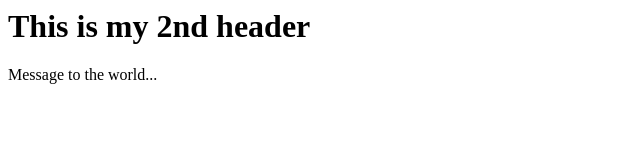
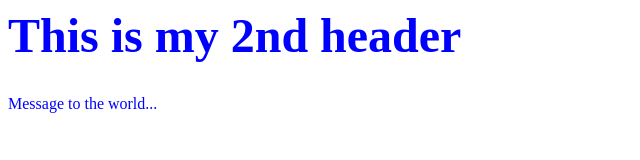
Before and after one commit to domcorleone/SshRemoteRepov2, a plain HTML site: page index.html in a window 1280 px wide. Shown: the whole page, without its empty margins (0-640 px from the left). Drawn offline with Linux system fonts and the light colour scheme.

Commit message:
Added style to index.html

```diff
--- a/index.html
+++ b/index.html
@@ -2,6 +2,10 @@
    <head>
       <title>Greetings</title>
      <!-- please CSS code goes here -->
+	<style>
+		h1 {color:blue; font-size:300%}
+		p  {color:blue;}
+	</style>
    </head>
   <body>
     <h1>This is my 2nd header</h1>
```
